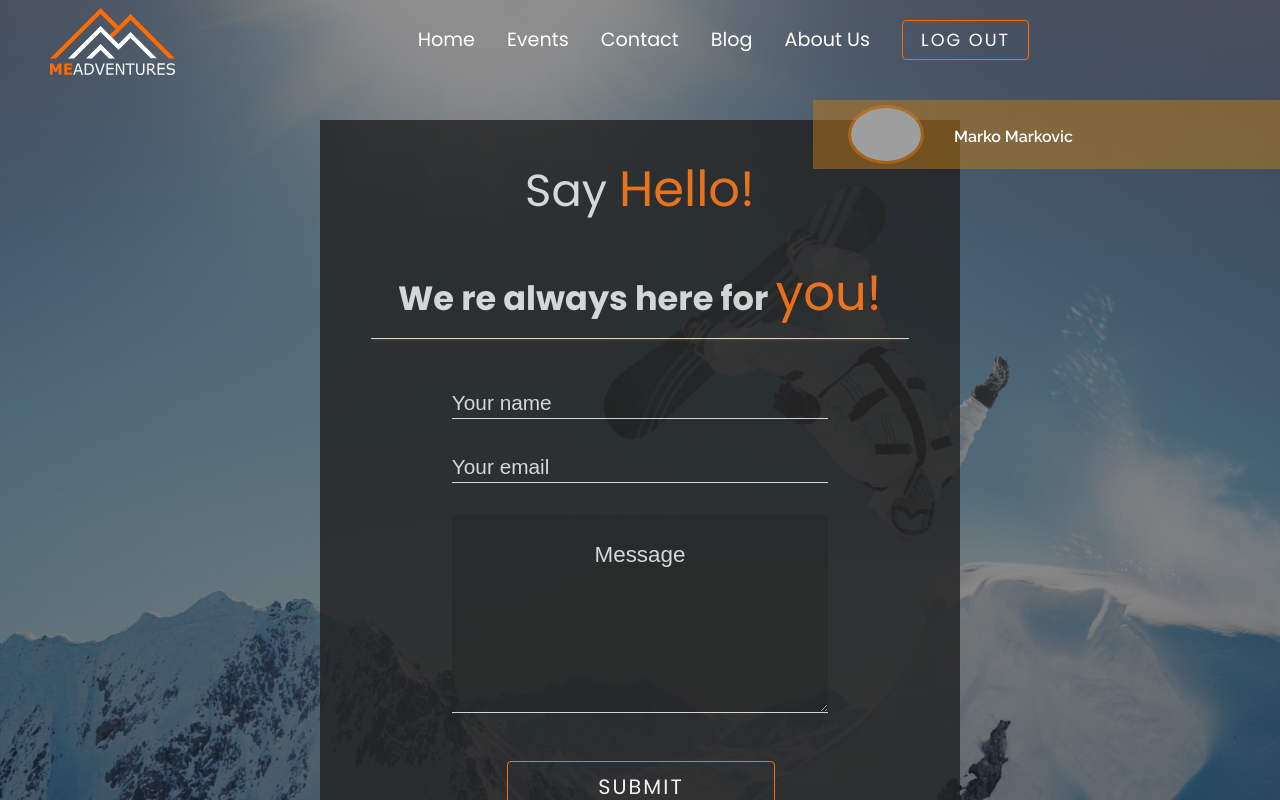
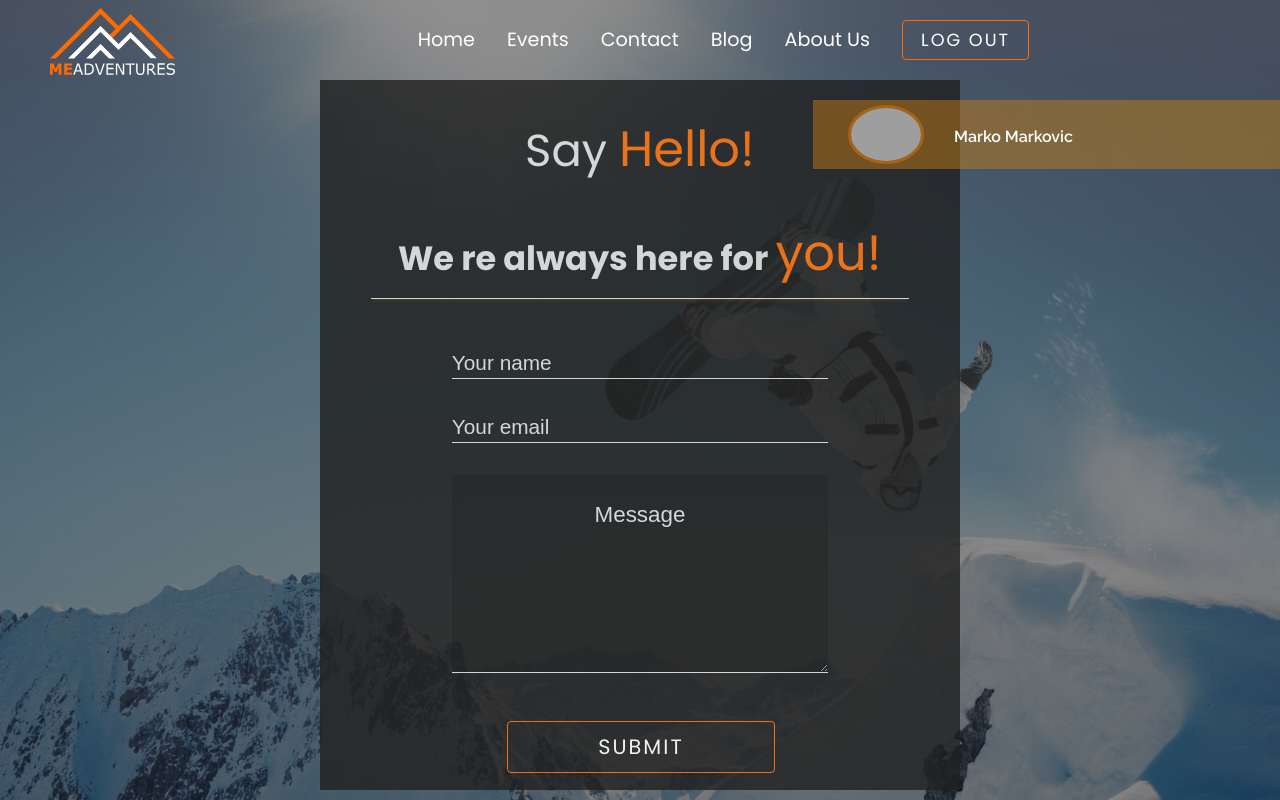
Before and after one commit to micokontic/react-final-task, a React (Create React App) app: page /contactUs in a window 1280 px wide. Shown: the top 800 px of the page. Built offline with nearby package versions, Linux system fonts and the light colour scheme; no server answers; grey boxes are pictures that could not be loaded; what react-google-maps would draw is missing.

Commit message:
contactUs additional styles

```diff
--- a/src/components/pages/contactUs/contactUs.css
+++ b/src/components/pages/contactUs/contactUs.css
@@ -15,7 +15,7 @@
   background-size: cover;
   background-position: center;
   font-family: "Sriracha", cursive;
-  padding-top: 120px;
+  padding-top: 80px;
   padding-bottom: 80px;
 }
 /**/
```
